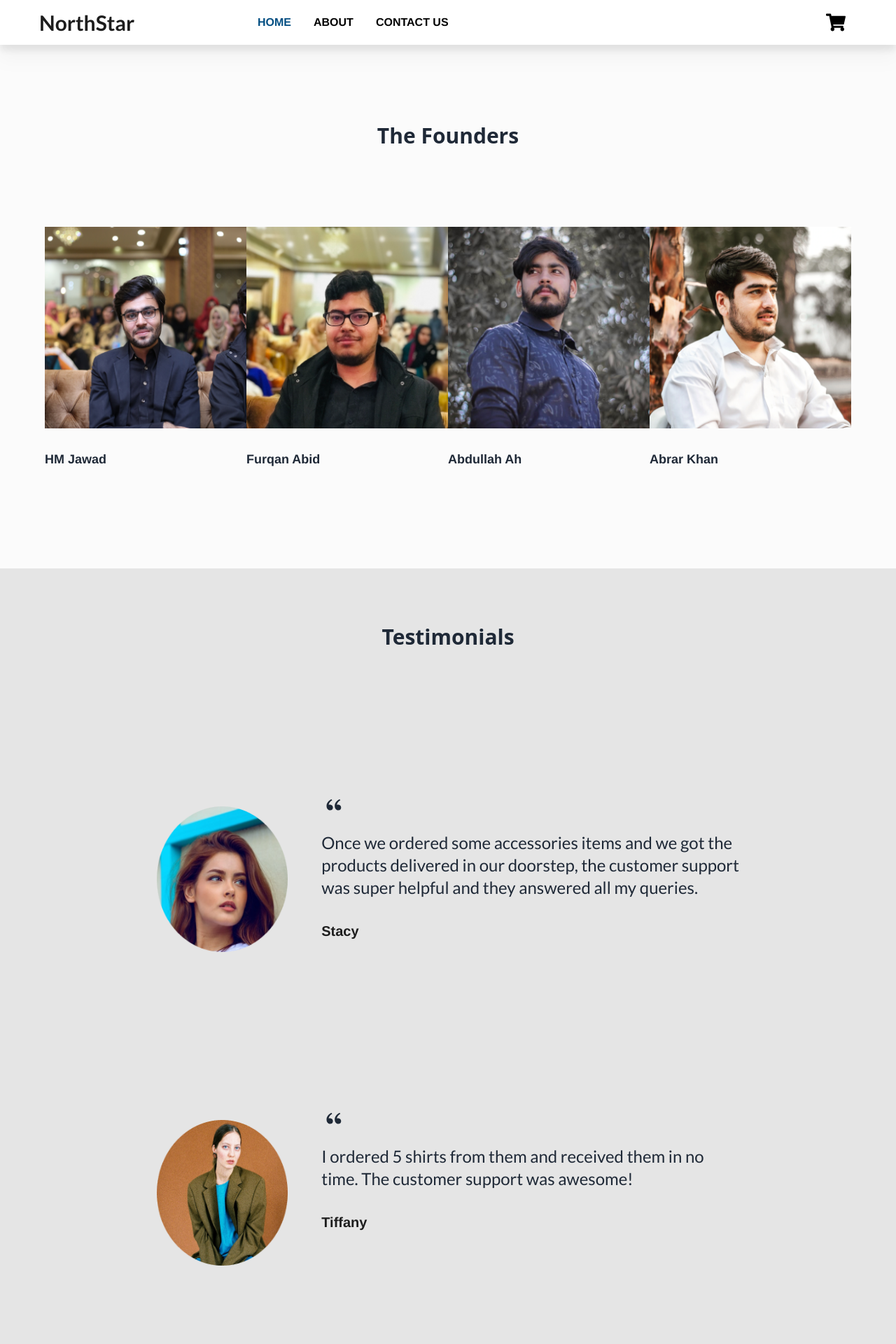
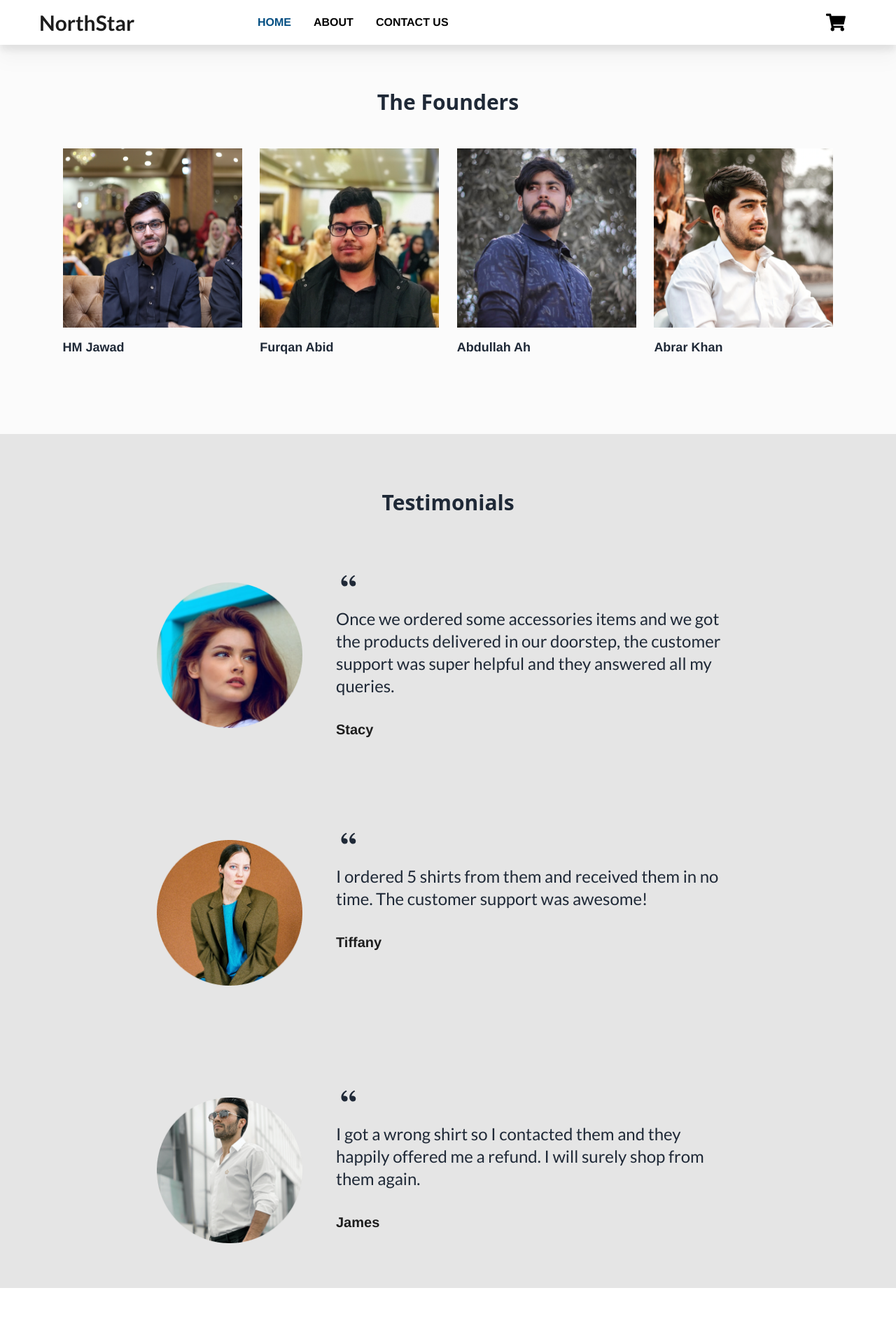
Before and after one commit to Natacha-Danbadan/Fashion-E--Commerce-Task, a React (Create React App) app: page /about in a window 1280 px wide. Shown: the top 1920 px of the page at 70% size. After the commit the page ends 1840 px from the top, so only its background shows below. Built offline with nearby package versions, Linux system fonts and the light colour scheme.

Commit message:
updated founders&testimonial section

```diff
--- a/src/components/FounderAndTestimonials.jsx
+++ b/src/components/FounderAndTestimonials.jsx
@@ -10,68 +10,71 @@ function FounderAndTestimonials() {
   return (
     <>
       <div className='pr-16 pl-16 bg-founders'>
-          <h6 className="text-center text-3xl font-Arimo font-bold leading-9 pt-28 pb-28 ">The Founders</h6>
-        <div className='pb-36 lg: flex flex-row justify-between flex-wrap md: flex flex-wrap justify-evenly'>
+          <h6 className="text-center text-3xl font-Arimo font-bold leading-9 pt-16 pb-12 ">The Founders</h6>
+        <div className='pb-20 lg: flex flex-row justify-between flex-wrap md: flex flex-wrap justify-evenly'>
           <div>
             <div>
-              <img className='w-72 h-72 mb-8' src={founder1} />
+              <img className='w-64 h-64 mb-4' src={founder1} alt={"founder"} />
             </div>
-            <h3 className='font-arimo font-bold text-lg leading-6 '>HM Jawad</h3>
+            <h3 className='font-arimo font-bold text-lg leading-6 pb-8 '>HM Jawad</h3>
           </div>
           <div>
             <div>
-              <img className='w-72 h-72 mb-8' src={founder2} />
+              <img className='w-64 h-64 mb-4' src={founder2} alt={"founder"} />
             </div>
-            <h3 className='font-arimo font-bold text-lg leading-6 '>Furqan Abid</h3>
+            <h3 className='font-arimo font-bold text-lg leading-6 pb-8 '>Furqan Abid</h3>
           </div>
           <div>
             <div>
-              <img className='w-72 h-72 mb-8' src={founder3} />
+              <img className='w-64 h-64 mb-4' src={founder3} alt={"founder"} />
             </div>
-            <h3 className='font-arimo font-bold text-lg leading-6'>Abdullah Ah</h3>
+            <h3 className='font-arimo font-bold text-lg leading-6 pb-8'>Abdullah Ah</h3>
           </div>
           <div>
             <div>
-              <img className='w-72 h-72 mb-8' src={founder4} />
+              <img className='w-64 h-64 mb-4' src={founder4} alt={"founder"} />
             </div>
             <h3 className='font-arimo font-bold text-lg leading-6 '>Abrar Khan</h3>
           </div>
         </div>
       </div>
       <div className='bg-testimonialSection h-full w-full'>
-        <h6 className='text-center text-3xl font-Arimo font-bold leading-9 pt-20 pb-32'>Testimonials</h6>
-        <div className=' pb-36 xs:flex xs:flex-col xs:items-center sm:flex sm:flex-col sm:items-center md:flex md:flex-row  lg:flex lg:flex-row'>
-          <div className='lg:w-52 lg:h-52 md:w-52 md:h-52 sm:w-52 sm:h-32 lg:ml-56 lg:mr-12 lg:mt-24 md:ml-36 md:mt-24 mr-12  testimonial-image'>
-            <img className='w-full h-full' src={testifier1} />
+        <h6 className='text-center text-3xl font-Arimo font-bold leading-9 pt-20'>Testimonials</h6>
+        <div className=' lg:pb-16 md:pb-16 sm:pb-24 xs:flex xs:flex-col xs:items-center sm:flex sm:flex-col sm:items-center md:flex md:flex-row lg:flex lg:flex-row '>
+          <div className='lg:w-52 lg:h-52 md:w-52 md:h-52 sm:w-52 sm:h-52 lg:ml-56 lg:mt-24 md:ml-24 md:mt-24 sm:mt-16 xs:mt-16  testimonial-image'>
+            <img className='w-full h-full' src={testifier1} alt={"testifier"} />
           </div>
-          <div className=' lg:mr-56 lg:w-[663px] lg:h-[102px] md:w-[663px] md:h-[102px] md:pb-36 md:mr-36 sm:w-[500px] sm:pb-36 sm:h-[51px] testimonial-text'>
+          <div className=' lg:mr-24 lg:w-[663px] lg:h-[102px] md:w-[663px] md:h-[51px] md:pb-36 md:mr-8 sm:w-[500px] sm:pb-36 sm:h-[51px] xs:pr-12 xs:pl-12  testimonial-text'>
             <RiDoubleQuotesL className='w-9 h-7 mb-6 '/>
             <p className='text-testimonialText font-lato font-normal text-2xl pb-8 '>Once we ordered some accessories items and we got the products delivered in our doorstep, the customer support was super helpful and they answered all my queries.</p>
             <h3 className='text-testifierName font-bold text-xl font-arimo'>Stacy</h3>
           </div>
         </div>
 
-        <div className=' pb-36 xs:flex xs:flex-col xs:items-center sm:flex sm:flex-col sm:items-center md:flex md:flex-row  lg:flex lg:flex-row'>
-          <div className='lg:w-52 lg:h-52 md:w-52 md:h-52 sm:w-52 sm:h-52 lg:ml-56 lg:mr-12 lg:mt-24 md:ml-36 md:mt-24 mr-12 testimonial-image'>
-            <img className='w-full h-full' src={testifier2} />
+        <div className=' lg:pb-16 md:pb-16 sm:pb-24 xs:flex xs:flex-col xs:items-center sm:flex sm:flex-col sm:items-center md:flex md:flex-row lg:flex lg:flex-row '>
+          <div className='lg:w-52 lg:h-52 md:w-52 md:h-52 sm:w-52 sm:h-52 lg:ml-56 lg:mt-24 md:ml-24 md:mt-24 sm:mt-16 xs:mt-16  testimonial-image'>
+            <img className='w-full h-full' src={testifier2} alt={"testifier"} />
           </div>
-          <div className=' lg:mr-56 lg:w-[663px] lg:h-[102px] md:w-[663px] md:h-[102px] md:pb-36 md:mr-36 sm:w-[500px] sm:pb-36 sm:h-[51px]  testimonial-text'>
+          <div className=' lg:mr-24 lg:w-[663px] lg:h-[102px] md:w-[663px] md:h-[51px] md:pb-36 md:mr-8 sm:w-[500px] sm:pb-36 sm:h-[51px] xs:pr-12 xs:pl-12  testimonial-text'>
             <RiDoubleQuotesL className='w-9 h-7 mb-6 '/>
             <p className='text-testimonialText font-lato font-normal text-2xl pb-8 '>I ordered 5 shirts from them and received them in no time. The customer support was awesome!</p>
             <h3 className='text-testifierName font-bold text-xl font-arimo'>Tiffany</h3>
           </div>
         </div>
 
-        <div className=' pb-36 xs:flex xs:flex-col xs:items-center sm:flex sm:flex-col sm:items-center md:flex md:flex-row  lg:flex lg:flex-row'>
-          <div className='lg:w-52 lg:h-52 md:w-52 md:h-52 sm:w-52 sm:h-52 lg:ml-56 lg:mr-12 lg:mt-24 md:ml-36 md:mt-24 mr-12 testimonial-image'>
-            <img className='w-full h-full' src={testifier3} />
+        <div className=' lg:pb-16 md:pb-16 sm:pb-24 xs:flex xs:flex-col xs:items-center sm:flex sm:flex-col sm:items-center md:flex md:flex-row lg:flex lg:flex-row '>
+          <div className='lg:w-52 lg:h-52 md:w-52 md:h-52 sm:w-52 sm:h-52 lg:ml-56 lg:mt-24 md:ml-24 md:mt-24 sm:mt-16 xs:mt-16  testimonial-image'>
+            <img className='w-full h-full' src={testifier3} alt={"testifier"} />
           </div>
-          <div className=' lg:mr-56 lg:w-[663px] lg:h-[102px] md:w-[663px] md:h-[102px] md:pb-36 md:mr-36 sm:w-[500px] sm:pb-36 sm:h-[51px]  testimonial-text'>
+          <div className=' lg:mr-24 lg:w-[663px] lg:h-[102px] md:w-[663px] md:h-[51px] md:pb-36 md:mr-8 sm:w-[500px] sm:pb-36 sm:h-[51px] xs:pr-12 xs:pl-12  testimonial-text'>
             <RiDoubleQuotesL className='w-9 h-7 mb-6 '/>
             <p className='text-testimonialText font-lato font-normal text-2xl pb-8 '>I got a wrong shirt so I contacted them and they happily offered me a refund. I will surely shop from them again.</p>
             <h3 className='text-testifierName font-bold text-xl font-arimo'>James</h3>
           </div>
         </div>
+
+
+
       </div>
   </>
 
--- a/tailwind.config.js
+++ b/tailwind.config.js
@@ -17,7 +17,7 @@ module.exports = {
         testifierName: "#1D1D1D",
       },
       screens: {
-        'xs': '475px',
+        'xs': '360px',
       }
     },
   },
```
